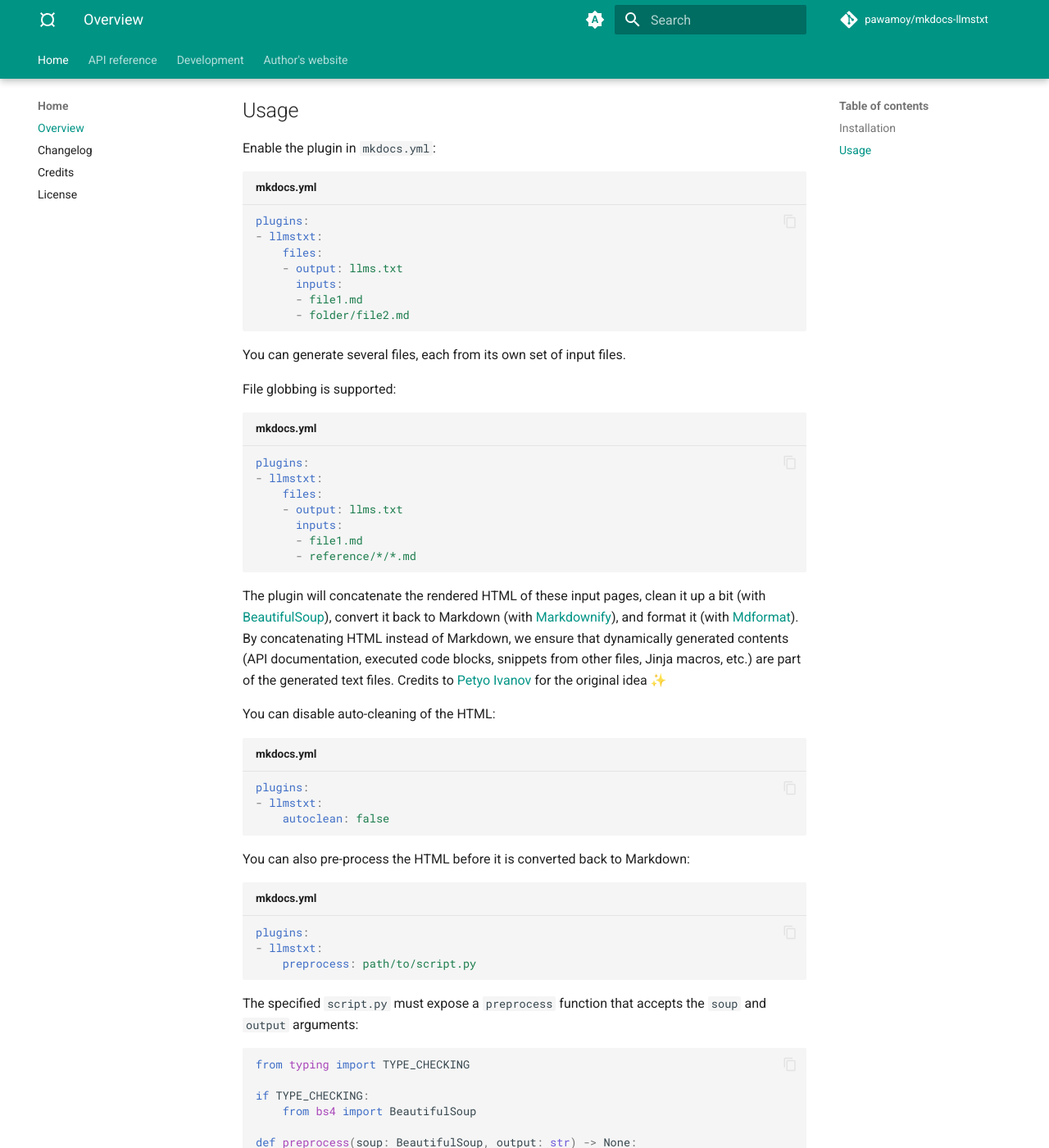
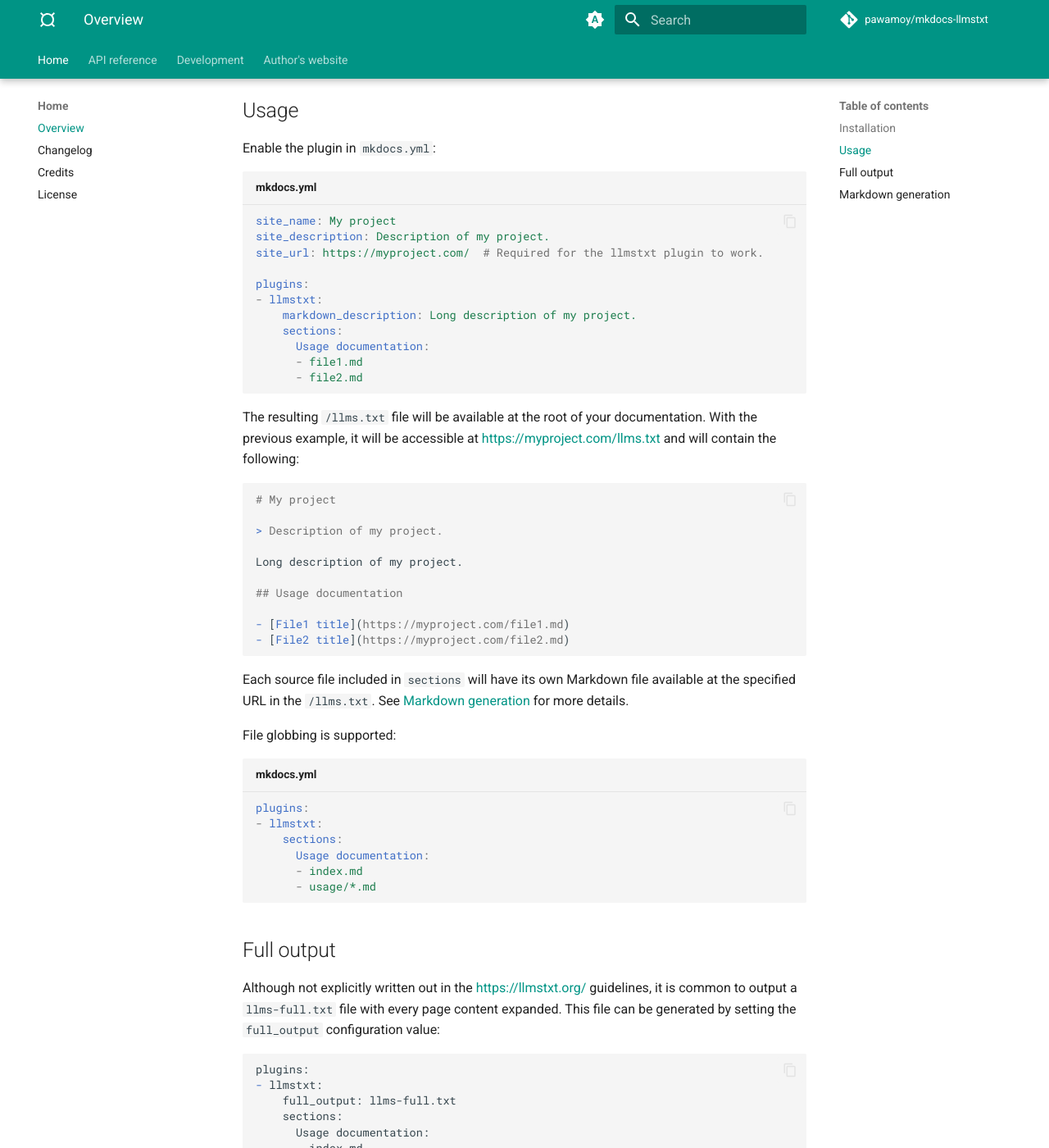
Before and after one commit to pawamoy/mkdocs-llmstxt, an MkDocs documentation site: the page built from docs/index.md, in a window 1280 px wide and 1400 px high, scrolled down 460 px. Shown: the whole window at 82% size. Built offline with MkDocs 1.6.1 and Material for MkDocs 9.7.7, drawn with Linux system fonts in a browser that asks for light colours; plug-ins that fetch from the network failed and are left out; comment, search, counter and statistics services are not loaded; some of the changed text lies outside the part shown.

Commit message:
refactor: Actually generate llms.txt file as per the specification
Issue-1: https://github.com/pawamoy/mkdocs-llmstxt/issues/1
PR-4: https://github.com/pawamoy/mkdocs-llmstxt/pull/4
Co-authored-by: Timothée Mazzucotelli <dev@pawamoy.fr>

````diff
--- a/README.md
+++ b/README.md
@@ -22,30 +22,71 @@ pip install mkdocs-llmstxt
 Enable the plugin in `mkdocs.yml`:
 
 ```yaml title="mkdocs.yml"
+site_name: My project
+site_description: Description of my project.
+site_url: https://myproject.com/  # Required for the llmstxt plugin to work.
+
 plugins:
 - llmstxt:
-    files:
-    - output: llms.txt
-      inputs:
+    markdown_description: Long description of my project.
+    sections:
+      Usage documentation:
       - file1.md
-      - folder/file2.md
+      - file2.md
 ```
 
-You can generate several files, each from its own set of input files.
+The resulting `/llms.txt` file will be available at the root of your documentation. With the previous example, it will be accessible at https://myproject.com/llms.txt and will contain the following:
+
+```markdown
+# My project
+
+> Description of my project.
+
+Long description of my project.
+
+## Usage documentation
+
+- [File1 title](https://myproject.com/file1.md)
+- [File2 title](https://myproject.com/file2.md)
+```
+
+Each source file included in `sections` will have its own Markdown file available at the specified URL in the `/llms.txt`. See [Markdown generation](#markdown-generation) for more details.
 
 File globbing is supported:
 
 ```yaml title="mkdocs.yml"
 plugins:
 - llmstxt:
-    files:
-    - output: llms.txt
-      inputs:
-      - file1.md
-      - reference/*/*.md
+    sections:
+      Usage documentation:
+      - index.md
+      - usage/*.md
 ```
 
-The plugin will concatenate the rendered HTML of these input pages, clean it up a bit (with [BeautifulSoup](https://pypi.org/project/beautifulsoup4/)), convert it back to Markdown (with [Markdownify](https://pypi.org/project/markdownify)), and format it (with [Mdformat](https://pypi.org/project/mdformat)). By concatenating HTML instead of Markdown, we ensure that dynamically generated contents (API documentation, executed code blocks, snippets from other files, Jinja macros, etc.) are part of the generated text files. Credits to [Petyo Ivanov](https://github.com/petyosi) for the original idea ✨
+## Full output
+
+Although not explicitly written out in the https://llmstxt.org/ guidelines, it is common to output a `llms-full.txt` file with every page content expanded. This file can be generated by setting the `full_output` configuration value:
+
+```markdown
+plugins:
+- llmstxt:
+    full_output: llms-full.txt
+    sections:
+      Usage documentation:
+      - index.md
+      - usage/*.md
+```
+
+## Markdown generation
+
+To generate a Markdown page from a source file, the plugin will:
+
+- Cleanup the HTML output (with [BeautifulSoup](https://pypi.org/project/beautifulsoup4/))
+- Convert it back to Markdown (with [Markdownify](https://pypi.org/project/markdownify))
+
+Doing so is necessary to ensure that dynamically generated contents (API documentation, executed code blocks, snippets from other files, Jinja macros, etc.) are part of the generated text files.
+
+Credits to [Petyo Ivanov](https://github.com/petyosi) for the original idea ✨.
 
 You can disable auto-cleaning of the HTML:
 
--- a/mkdocs.yml
+++ b/mkdocs.yml
@@ -133,11 +133,13 @@ plugins:
           signature_crossrefs: true
           summary: true
 - llmstxt:
-    files:
-    - output: llms-full.txt
-      inputs:
+    full_output: llms-full.txt
+    markdown_description: This plugin automatically generates llms.txt files.
+    sections:
+      Usage documentation:
       - index.md
-      - reference/**.md
+      API reference:
+      - reference/*.md
 - git-revision-date-localized:
     enabled: !ENV [DEPLOY, false]
     enable_creation_date: true
````
Also changed, not shown: 3 other files.
